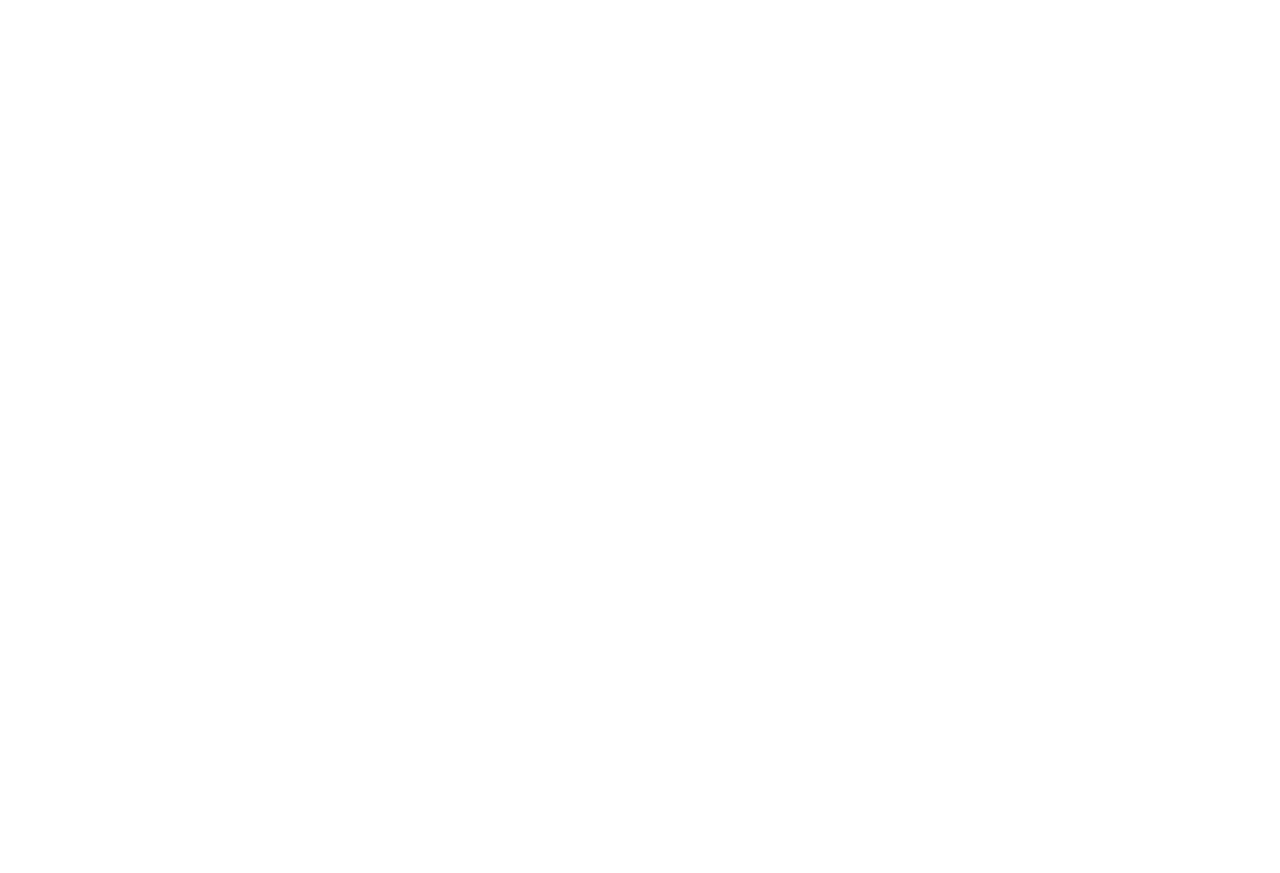
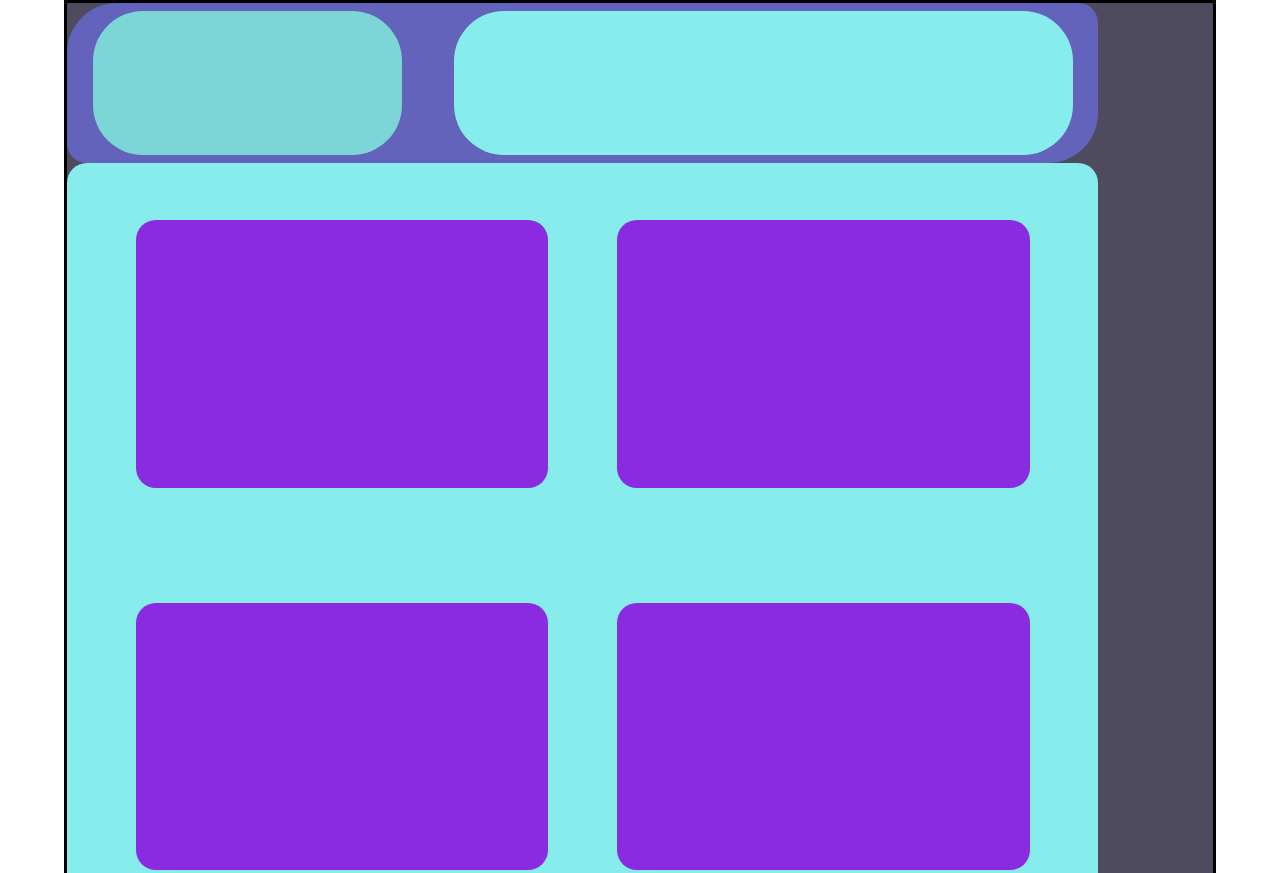
Before and after one commit to Johanoliveira/Banda_De_Rock, a plain HTML site: page layoutflexbox.html in a window 1280 px wide. Shown: the top 873 px of the page. Before the commit the page ends 800 px from the top, so only its background shows below. Drawn offline with Linux system fonts and the light colour scheme.

Commit message:
layoutflexbox

```diff
--- a/css/layoutflexbox.css
+++ b/css/layoutflexbox.css
@@ -0,0 +1,62 @@
+*{
+    margin: 0;
+    padding: 0;
+    box-sizing: border-box;
+}
+#container{
+    border-style: solid;
+    width: 90vw;
+    height: 100vw;
+    margin:0 auto;
+    background-color: rgb(78, 75, 95);
+}
+#topo{
+    border-style: none;
+    width: 90%;
+    height: 20vh;
+    background-color: rgb(99, 99, 187);
+    border-radius: 50px 20px;
+    display: flex;
+    justify-content: space-around;
+    align-items: center;
+}
+#topof1{
+    background-color: rgb(125, 214, 214);
+    width: 30%;
+    height: 90%;
+    border-radius: 50px;
+}
+#topof2{
+    background-color: rgb(134, 236, 236);
+    width: 60%;
+    height: 90%;
+    border-radius: 50px;
+}
+#main{
+    width: 90%;
+    height: 60%;
+    background-color: rgb(134, 236, 236);
+    border-radius: 20px;
+    display: flex;
+    flex-wrap: wrap;
+    justify-content: space-evenly;
+    align-items: center;
+}
+.mainfilhos{
+    width: 40%;
+    height: 35%;
+    background-color: blueviolet;
+    border-radius: 20px;
+}
+#mainf1{
+
+}
+#mainf2{
+
+}
+#mainf3{
+
+}
+#mainf4{
+
+}
--- a/layoutflexbox.html
+++ b/layoutflexbox.html
@@ -14,10 +14,10 @@
             <div id="topof2"></div>
         </div>
         <div id="main">
-            <div id="mainf1"></div>
-            <div id="mainf2"></div>
-            <div id="mainf3"></div>
-            <div id="mainf4"></div>
+            <div id="mainf1" class="mainfilhos"></div>
+            <div id="mainf2" class="mainfilhos"></div>
+            <div id="mainf3" class="mainfilhos"></div>
+            <div id="mainf4" class="mainfilhos"></div>
         </div>
         <div id="footer1"></div>
         <div id="footer2"></div>
```
